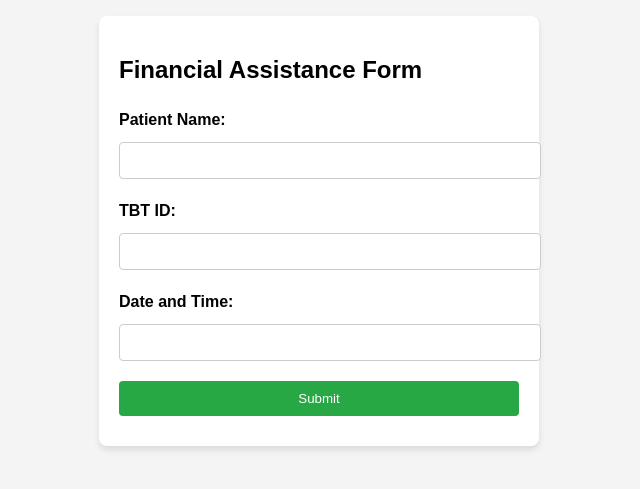
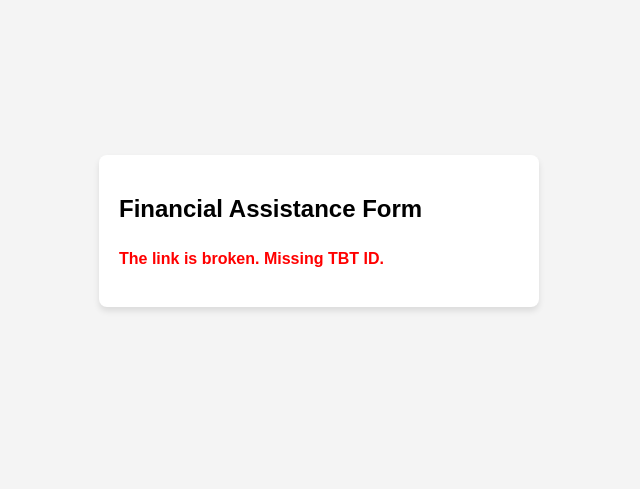
Before and after one commit to aadil-rxcs/callback, a plain HTML site: page index.html in a window 1280 px wide. Shown: the part 169-658 px from the top of the page, without its empty margins (321-961 px from the left). Drawn offline with Linux system fonts and the light colour scheme.

Commit message:
Updated Form v3

```diff
--- a/index.html
+++ b/index.html
@@ -47,20 +47,26 @@
         button:hover {
             background-color: #218838;
         }
+        .error-message {
+            color: red;
+            font-weight: bold;
+            display: none;
+        }
     </style>
 </head>
 <body>
     <div class="container">
         <h1>Financial Assistance Form</h1>
+        <p id="errorMessage" class="error-message">The link is broken. Missing TBT ID.</p>
         <form id="assistanceForm">
             <label for="patientName">Patient Name:</label>
-            <input type="text" id="patientName" name="patientName" required>
+            <input type="text" id="patientName" name="patientName" required readonly>
 
             <label for="tbtid">TBT ID:</label>
-            <input type="text" id="tbtid" name="tbtid" required>
+            <input type="text" id="tbtid" name="tbtid" required readonly>
 
             <label for="dnt">Date and Time:</label>
-            <input type="dnt" id="dnt" name="dnt" required>
+            <input type="datetime-local" id="dnt" name="dnt" required>
 
             <button type="submit">Submit</button>
         </form>
@@ -95,12 +101,20 @@
 
         function populateFormFromUrl() {
             const data = getUrlParams();
+
+            // Check if TBT ID is missing
+            if (!data.tbtid) {
+                document.getElementById('errorMessage').style.display = 'block';
+                document.getElementById('assistanceForm').style.display = 'none';
+                return;
+            }
+
+            // Populate the fields
             document.getElementById('patientName').value = data.pName || '';
             document.getElementById('tbtid').value = data.tbtid || '';
         }
 
         window.onload = populateFormFromUrl;
-
     </script>
 </body>
 </html>
```
Lines whose indentation alone changed are shown as unchanged.
